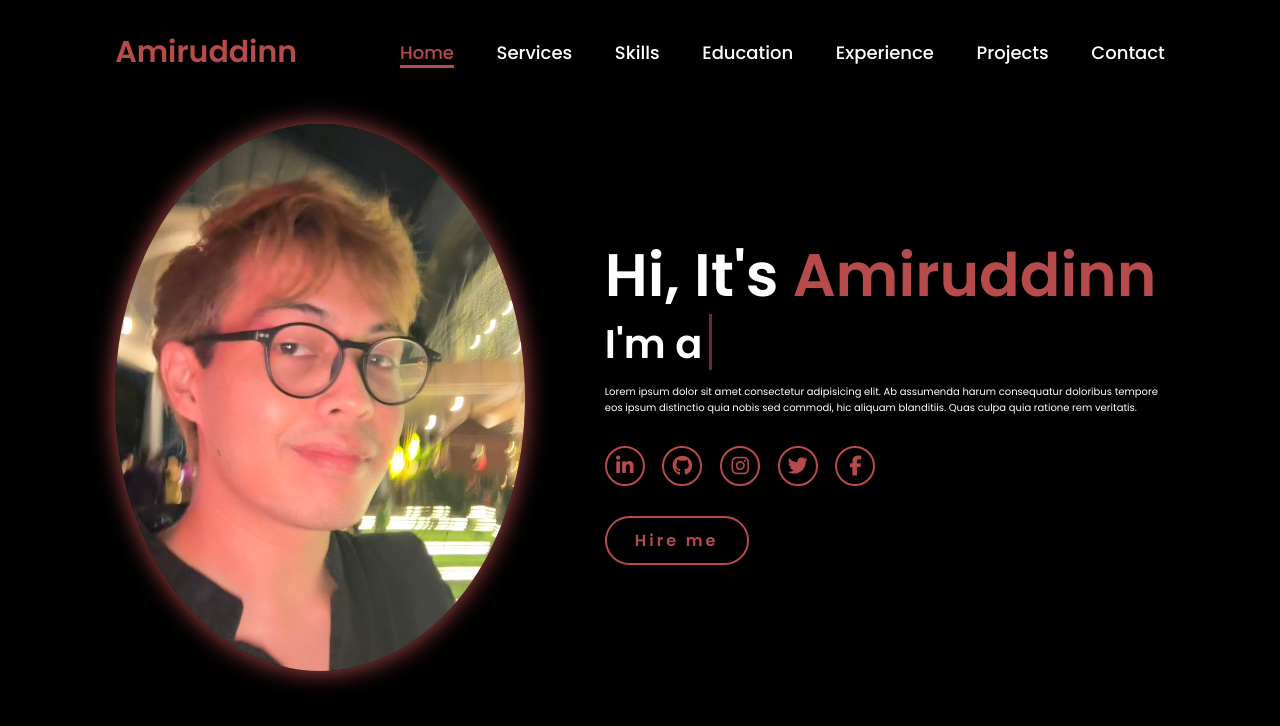
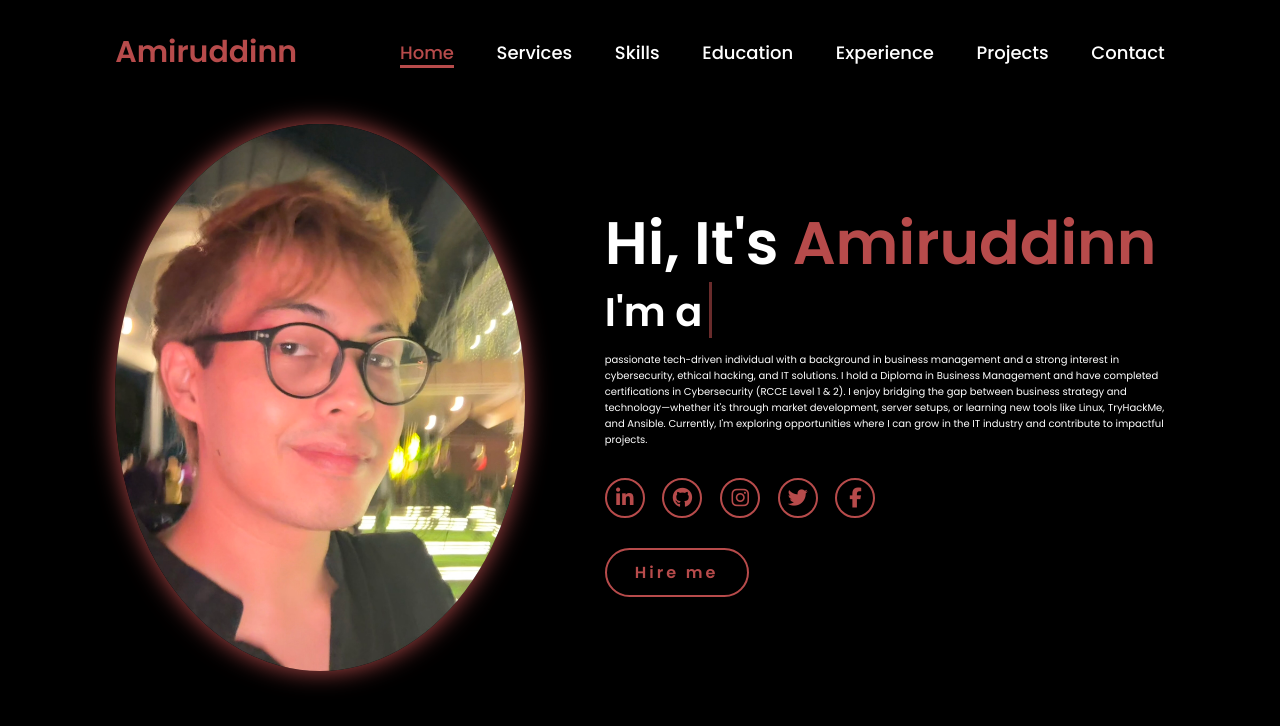
Before and after one commit to Nighttoxic2/Amiruddin, a plain HTML site: page index.html in a window 1280 px wide. Drawn offline with Linux system fonts and the light colour scheme.

Commit message:
Update index.html

```diff
--- a/index.html
+++ b/index.html
@@ -27,7 +27,9 @@
     <div class="home-content">
         <h1>Hi, It's <span>Amiruddinn</span></h1>
         <h3 class="typing-text">I'm a <span></span></h3>
-        <p>Lorem ipsum dolor sit amet consectetur adipisicing elit. Ab assumenda harum consequatur doloribus tempore eos ipsum distinctio quia nobis sed commodi, hic aliquam blanditiis. Quas culpa quia ratione rem veritatis.</p>
+        <p> passionate tech-driven individual with a background in business management and a strong interest in cybersecurity, ethical hacking, and IT solutions.
+I hold a Diploma in Business Management and have completed certifications in Cybersecurity (RCCE Level 1 & 2). I enjoy bridging the gap between business strategy and technology—whether it's through market development, server setups, or learning new tools like Linux, TryHackMe, and Ansible.
+Currently, I'm exploring opportunities where I can grow in the IT industry and contribute to impactful projects.</p>
         <div class="socials-icon">
             <a href="#"><i class="fab fa-linkedin-in"></i></a>
             <a href="#"><i class="fab fa-github"></i></a>
```
